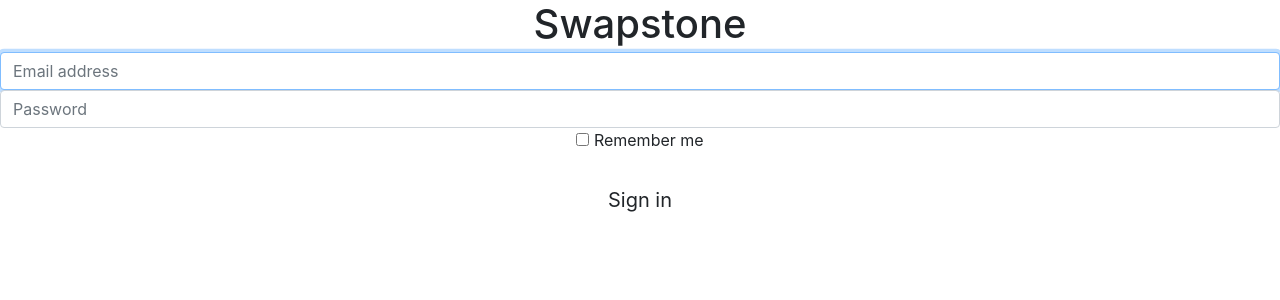
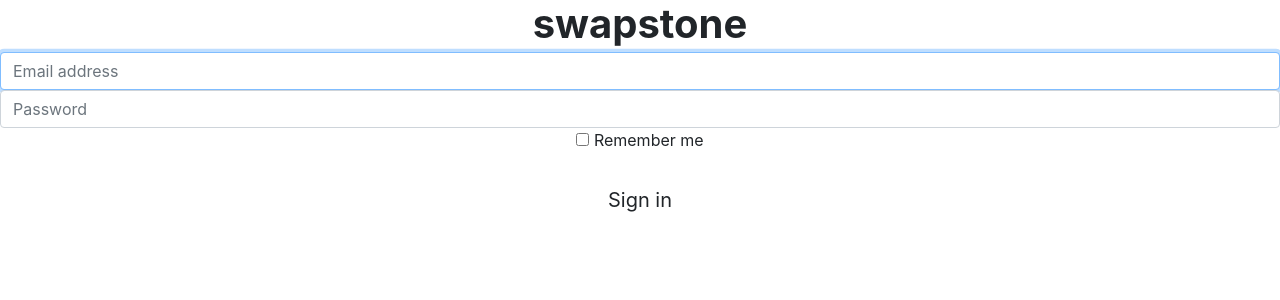
Before and after one commit to tyuxiang/Swapstone, a Django app: page /login/ in a window 1280 px wide. Shown: the top 300 px of the page. Run offline with Django 3.2, Linux system fonts and the light colour scheme; some libraries are stand-ins or nearby versions.

Commit message:
changed S to s in login page

```diff
--- a/capstone/templates/capstone/login_page.html
+++ b/capstone/templates/capstone/login_page.html
@@ -17,7 +17,7 @@
 
     <form class="form-signin">
       <div class="container">
-          <h1 class="mb-1 font-weight-heavy">Swapstone</h1>
+          <h1 class="mb-1 font-weight-bolder">swapstone</h1>
       </div>
       <label for="inputEmail" class="sr-only">Email address</label>
       <input type="email" id="inputEmail" class="form-control" placeholder="Email address" autofocus>
```
